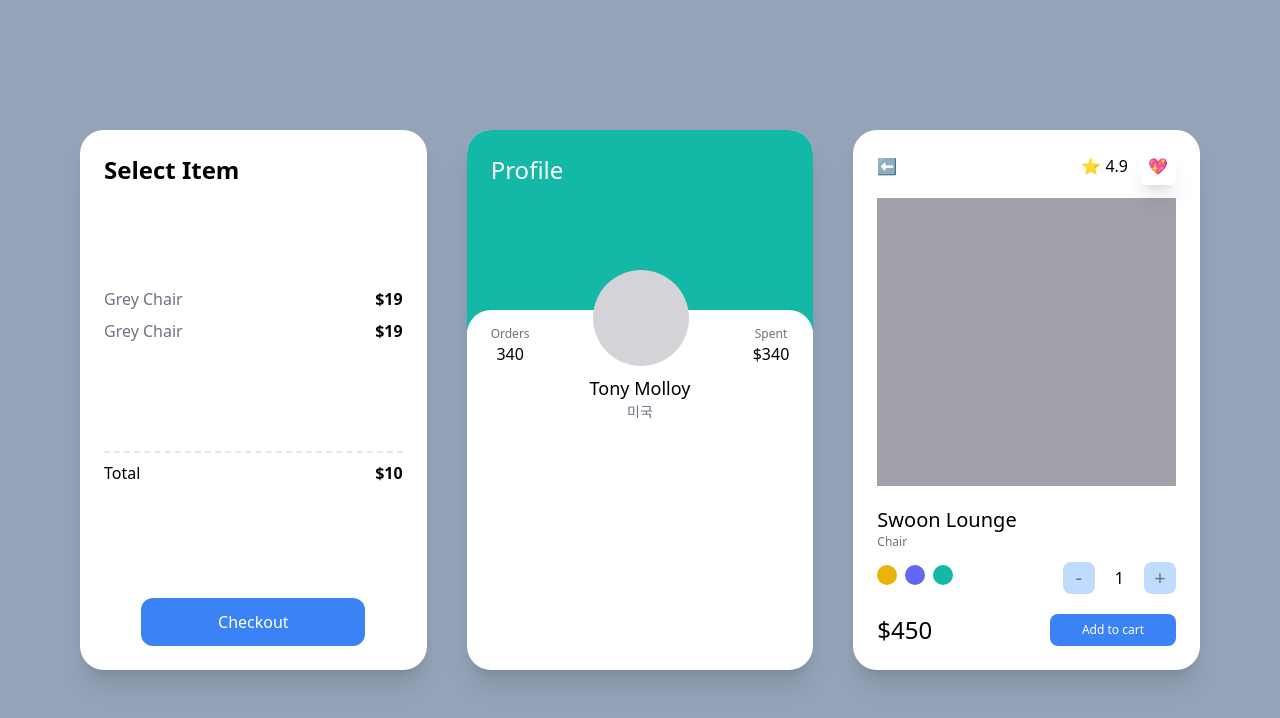
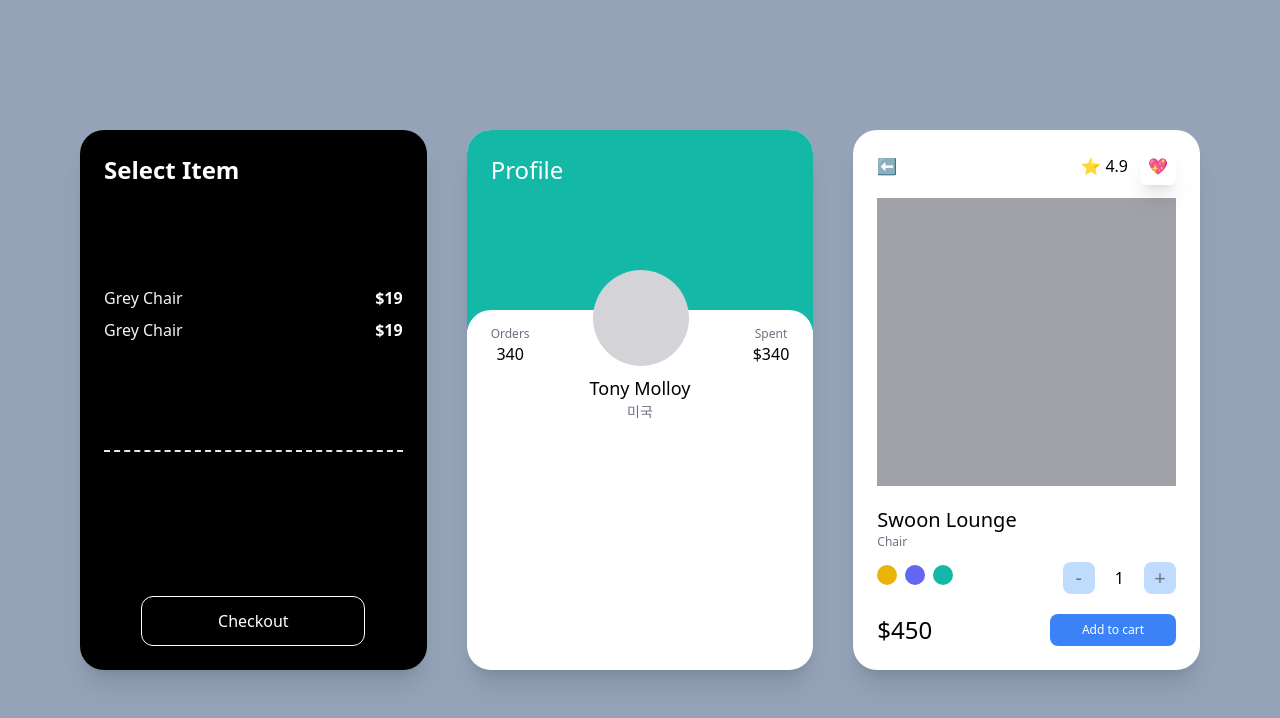
Before and after one commit to MeluvRose/clone-carrot, a Next.js app: page / in a window 1280 px wide. Shown: the top 718 px of the page. Built offline with nearby package versions, Linux system fonts and the light colour scheme.

Commit message:
#4.11 Dark Mode

```diff
--- a/pages/index.tsx
+++ b/pages/index.tsx
@@ -1,17 +1,19 @@
 import { NextPage } from "next";
 const Home: NextPage = () => {
   return (
-    <div className="bg-slate-400 lg:place-content-center py-20 px-20 grid gap-10 lg:grid-cols-2 xl:grid-cols-3 min-h-screen">
-      <div className="bg-white flex flex-col justify-between p-6 rounded-3xl shadow-xl">
-        <span className="font-semibold text-2xl">Select Item</span>
+    <div className="bg-slate-400 dark lg:place-content-center py-20 px-20 grid gap-10 lg:grid-cols-2 xl:grid-cols-3 min-h-screen">
+      <div className="bg-white dark:bg-black flex flex-col justify-between p-6 rounded-3xl shadow-xl">
+        <span className="font-semibold dark:text-white text-2xl">
+          Select Item
+        </span>
         <ul>
           <div className="flex justify-between my-2 ">
-            <span className="text-gray-500">Grey Chair</span>
-            <span className="font-semibold">$19</span>
+            <span className="text-gray-500 dark:text-gray-100">Grey Chair</span>
+            <span className="font-semibold dark:text-white">$19</span>
           </div>
           <div className="flex justify-between my-2 ">
-            <span className="text-gray-500">Grey Chair</span>
-            <span className="font-semibold">$19</span>
+            <span className="text-gray-500 dark:text-gray-100">Grey Chair</span>
+            <span className="font-semibold dark:text-white">$19</span>
           </div>
         </ul>
 
@@ -20,9 +22,9 @@ const Home: NextPage = () => {
           <span className="font-semibold">$10</span>
         </div>
         <button
-          className="mt-5 bg-blue-500 text-white p-3
+          className="mt-5 bg-blue-500 dark:bg-black dark:border-white dark:border text-white p-3
           text-center rounded-xl w-3/4 block mx-auto
-          hover:bg-teal-500 hover:text-black
+          dark:hover:bg-white hover:bg-teal-500 hover:text-black
           active:bg-yellow-500 focus:bg-red-500
           "
         >
@@ -45,7 +47,7 @@ const Home: NextPage = () => {
               <span className="font-medium">$340</span>
             </div>
           </div>
-          <div className="relative  flex flex-col items-center -mt-14 -mb-5">
+          <div className="relative flex flex-col items-center -mt-14 -mb-5">
             <span className="text-lg font-medium">Tony Molloy</span>
             <span className="text-sm text-gray-500">미국</span>
           </div>
--- a/tailwind.config.js
+++ b/tailwind.config.js
@@ -7,5 +7,6 @@ module.exports = {
   theme: {
     extend: {},
   },
+  darkMode: "class",
   plugins: [],
 };
```
